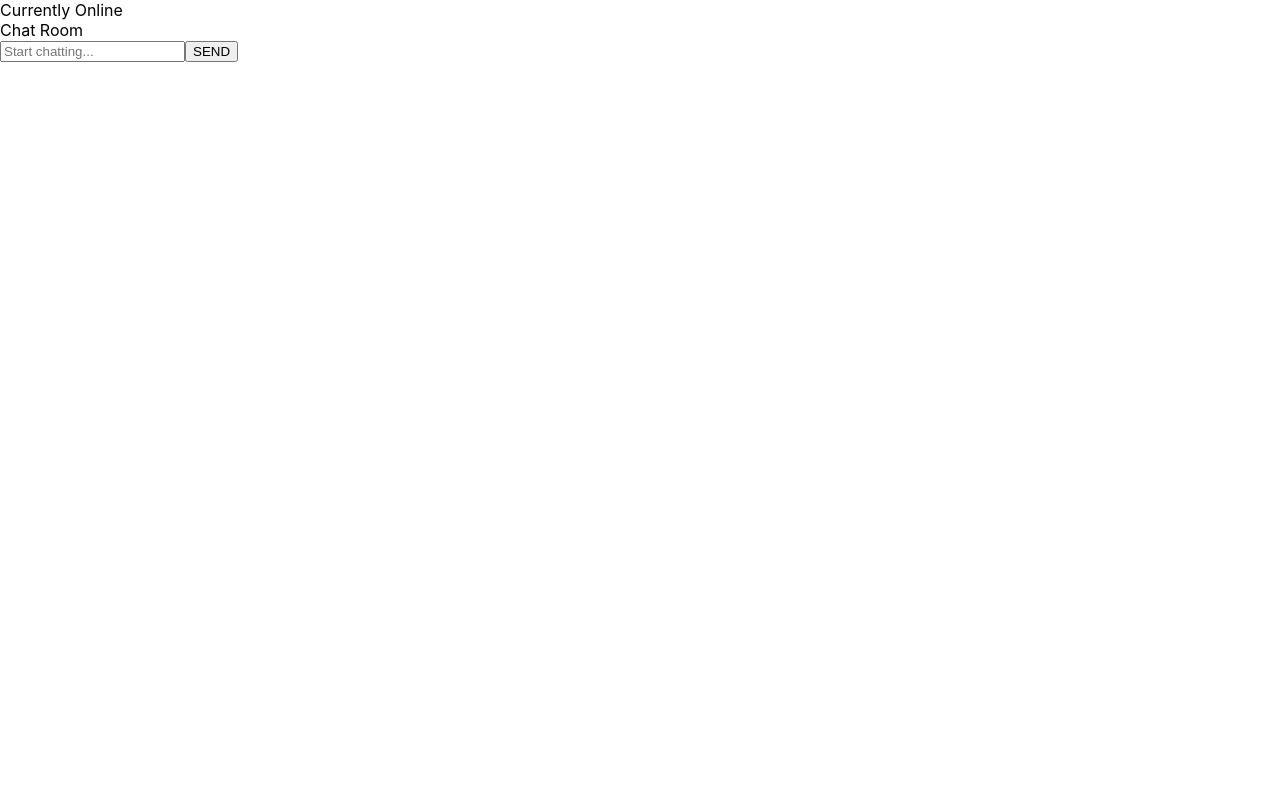
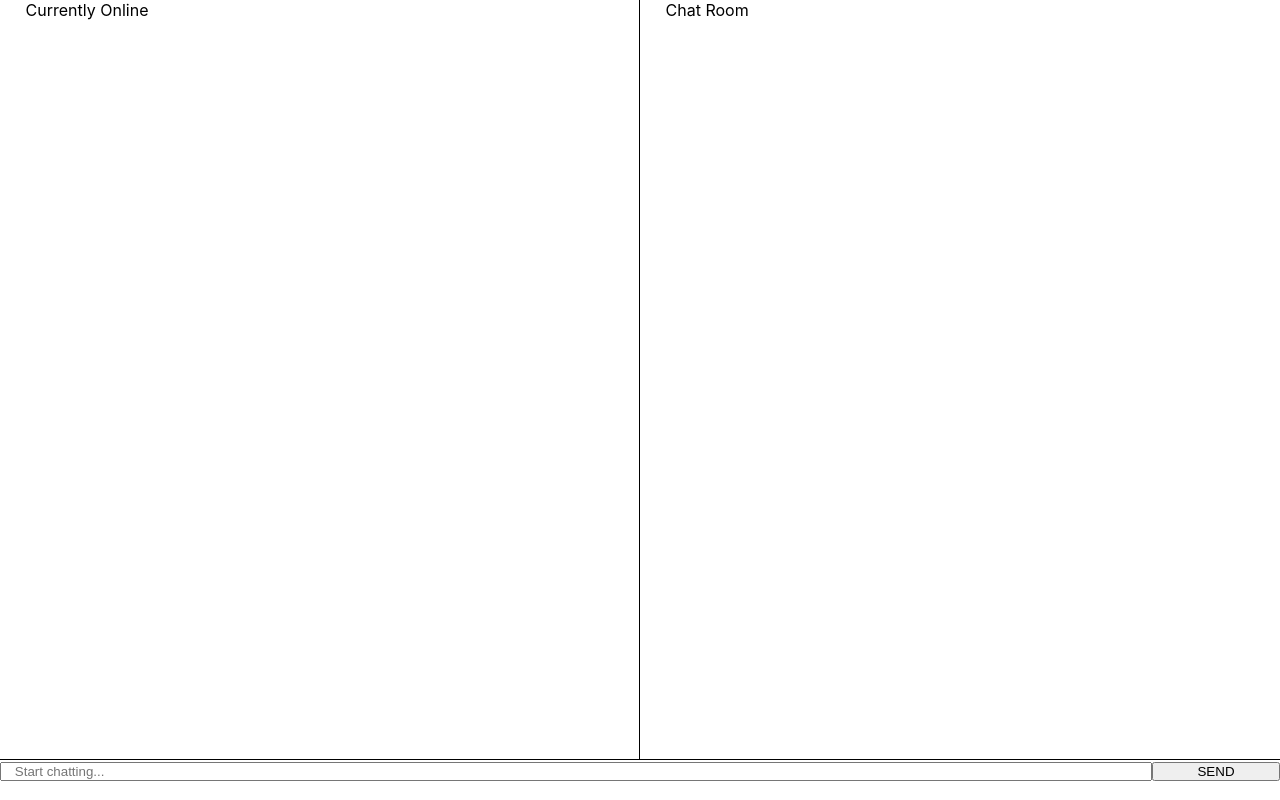
Before and after one commit to anismerchant/capstone-chatup-responsive, a React (Create React App) app in the folder client/: page / in a window 1280 px wide. Built offline with nearby package versions, Linux system fonts and the light colour scheme.

Commit message:
capstone: Create basic chatroom structure and styling

```diff
--- a/client/src/App.js
+++ b/client/src/App.js
@@ -1,5 +1,6 @@
 import React, { Component } from 'react';
 import Main from './Main';
+import './css/styles.css';
 
 class App extends Component {
   render() {
--- a/client/src/css/styles.css
+++ b/client/src/css/styles.css
@@ -5,4 +5,39 @@
   -webkit-box-sizing: border-box;
           box-sizing: border-box;
 }
+
+.main .main__users {
+  display: -webkit-box;
+  display: -ms-flexbox;
+  display: flex;
+  -webkit-box-pack: justify;
+      -ms-flex-pack: justify;
+          justify-content: space-between;
+  height: 95vh;
+  border-bottom: 1px solid black;
+}
+
+.main .main__users .main__users-online {
+  width: 50%;
+  border-right: 1px solid black;
+  padding-left: 2%;
+}
+
+.main .main__users .main__users-chatroom {
+  width: 50%;
+  padding-left: 2%;
+}
+
+.main .main__chatbar-form {
+  width: 100%;
+}
+
+.main .main__chatbar-form .main__chatbar--form-input {
+  width: 90%;
+  padding-left: 1%;
+}
+
+.main .main__chatbar-form .main__chatbar--form-msg-submit {
+  width: 10%;
+}
 /*# sourceMappingURL=styles.css.map */
--- a/client/src/css/styles.scss
+++ b/client/src/css/styles.scss
@@ -4,3 +4,32 @@
     padding: 0;
     box-sizing: border-box;
 }
+
+.main {
+    .main__users {
+        display: flex;
+        justify-content: space-between;
+        height: 95vh;
+        border-bottom: 1px solid black;
+
+        .main__users-online {
+            width: 50%;
+            border-right: 1px solid black;
+            padding-left: 2%;
+        }
+        .main__users-chatroom {
+            width: 50%;
+            padding-left: 2%;
+        }
+    }
+    .main__chatbar-form {
+        width: 100%;
+        .main__chatbar--form-input {
+            width: 90%;
+            padding-left: 1%;
+        }
+        .main__chatbar--form-msg-submit {
+            width: 10%;
+        }
+    }
+}
```
Also changed, not shown: 1 other file (tests, documents, lock files or other folders).
